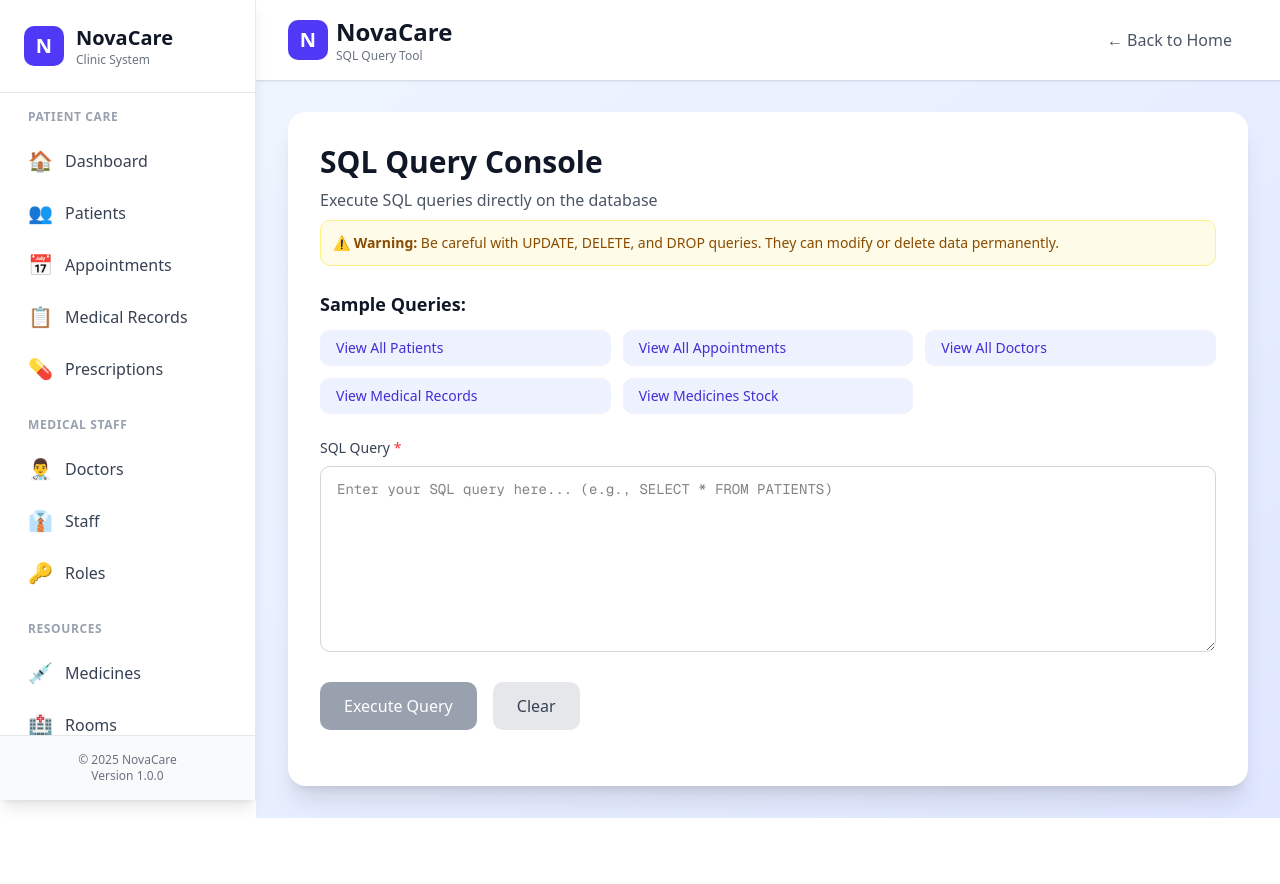
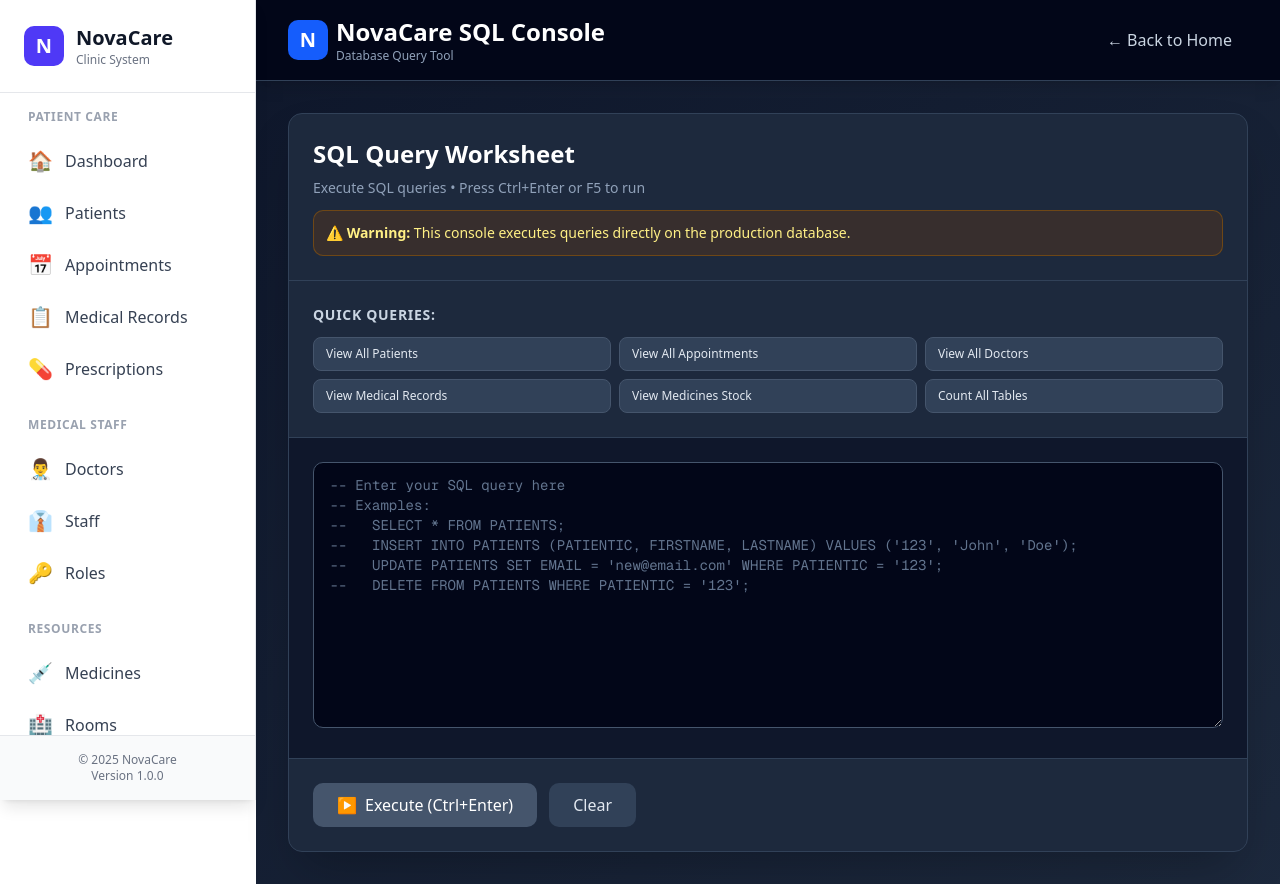
Before and after one commit to f4hmyy/NovaCare-master, a Next.js app: page /sqlquery in a window 1280 px wide. Before the commit the page ends 818 px from the top, so only its background shows below. Built offline with nearby package versions, Linux system fonts and the light colour scheme.

Commit message:
query page

```diff
--- a/app/sqlquery/page.tsx
+++ b/app/sqlquery/page.tsx
@@ -7,6 +7,8 @@ interface QueryResult {
   columns: string[];
   rows: any[];
   rowCount: number;
+  rowsAffected?: number;
+  queryType?: string;
 }
 
 export default function SQLQuery() {
@@ -14,6 +16,7 @@ export default function SQLQuery() {
   const [result, setResult] = useState<QueryResult | null>(null);
   const [loading, setLoading] = useState(false);
   const [error, setError] = useState("");
+  const [executionTime, setExecutionTime] = useState<number>(0);
 
   const sampleQueries = [
     {
@@ -35,6 +38,10 @@ export default function SQLQuery() {
     {
       name: "View Medicines Stock",
       query: "SELECT MEDICINEID, MEDNAME, CURRENTSTOCK, MEDPRICE, MEDEXPIRYDATE FROM MEDICINE ORDER BY CURRENTSTOCK ASC"
+    },
+    {
+      name: "Count All Tables",
+      query: "SELECT 'PATIENTS' as TABLE_NAME, COUNT(*) as ROW_COUNT FROM PATIENTS UNION ALL SELECT 'APPOINTMENTS', COUNT(*) FROM APPOINTMENTS UNION ALL SELECT 'DOCTORS', COUNT(*) FROM DOCTORS UNION ALL SELECT 'MEDICINE', COUNT(*) FROM MEDICINE"
     }
   ];
 
@@ -47,6 +54,7 @@ export default function SQLQuery() {
     setLoading(true);
     setError("");
     setResult(null);
+    const startTime = performance.now();
 
     try {
       const response = await fetch("http://localhost:5000/api/query", {
@@ -58,12 +66,16 @@ export default function SQLQuery() {
       });
 
       const data = await response.json();
+      const endTime = performance.now();
+      setExecutionTime(endTime - startTime);
 
       if (data.success) {
         setResult({
           columns: data.columns || [],
           rows: data.rows || [],
           rowCount: data.rowCount || 0,
+          rowsAffected: data.rowsAffected,
+          queryType: data.queryType
         });
       } else {
         setError(data.message || "Query execution failed");
@@ -82,53 +94,64 @@ export default function SQLQuery() {
     setError("");
   };
 
+  const handleKeyDown = (e: React.KeyboardEvent<HTMLTextAreaElement>) => {
+    if ((e.ctrlKey && e.key === 'Enter') || e.key === 'F5') {
+      e.preventDefault();
+      executeQuery();
+    }
+  };
+
+  const formatValue = (value: any) => {
+    if (value === null || value === undefined) {
+      return <span className="text-gray-400 italic">NULL</span>;
+    }
+    if (typeof value === 'string' && value.length > 100) {
+      return <span className="text-xs">{value}</span>;
+    }
+    return String(value);
+  };
+
   return (
-    <div className="min-h-screen bg-gradient-to-br from-blue-50 to-indigo-100">
-      {/* Header */}
-      <header className="bg-white shadow-sm">
+    <div className="min-h-screen bg-gradient-to-br from-slate-900 to-slate-800 text-white">
+      <header className="bg-slate-950 shadow-lg border-b border-slate-700">
         <nav className="max-w-7xl mx-auto px-4 sm:px-6 lg:px-8 py-4">
           <div className="flex justify-between items-center">
             <Link href="/" className="flex items-center space-x-2">
-              <div className="w-10 h-10 bg-indigo-600 rounded-lg flex items-center justify-center">
+              <div className="w-10 h-10 bg-blue-600 rounded-lg flex items-center justify-center">
                 <span className="text-white font-bold text-xl">N</span>
               </div>
               <div>
-                <h1 className="text-2xl font-bold text-gray-900">NovaCare</h1>
-                <p className="text-xs text-gray-500">SQL Query Tool</p>
+                <h1 className="text-2xl font-bold text-white">NovaCare SQL Console</h1>
+                <p className="text-xs text-slate-400">Database Query Tool</p>
               </div>
             </Link>
-            <Link
-              href="/"
-              className="px-4 py-2 text-gray-600 hover:text-gray-900"
-            >
+            <Link href="/" className="px-4 py-2 text-slate-300 hover:text-white transition">
               ← Back to Home
             </Link>
           </div>
         </nav>
       </header>
 
-      {/* Main Content */}
       <main className="max-w-7xl mx-auto px-4 sm:px-6 lg:px-8 py-8">
-        <div className="bg-white rounded-2xl shadow-xl p-8">
-          <div className="mb-6">
-            <h2 className="text-3xl font-bold text-gray-900 mb-2">SQL Query Console</h2>
-            <p className="text-gray-600">Execute SQL queries directly on the database</p>
-            <div className="mt-2 p-3 bg-yellow-50 border border-yellow-200 rounded-lg">
-              <p className="text-sm text-yellow-800">
-                ⚠️ <strong>Warning:</strong> Be careful with UPDATE, DELETE, and DROP queries. They can modify or delete data permanently.
+        <div className="bg-slate-800 rounded-xl shadow-2xl border border-slate-700">
+          <div className="p-6 border-b border-slate-700">
+            <h2 className="text-2xl font-bold text-white mb-2">SQL Query Worksheet</h2>
+            <p className="text-slate-400 text-sm">Execute SQL queries • Press Ctrl+Enter or F5 to run</p>
+            <div className="mt-3 p-3 bg-yellow-900/30 border border-yellow-700/50 rounded-lg">
+              <p className="text-sm text-yellow-200">
+                ⚠️ <strong>Warning:</strong> This console executes queries directly on the production database.
               </p>
             </div>
           </div>
 
-          {/* Sample Queries */}
-          <div className="mb-6">
-            <h3 className="text-lg font-semibold text-gray-900 mb-3">Sample Queries:</h3>
-            <div className="grid grid-cols-1 md:grid-cols-2 lg:grid-cols-3 gap-3">
+          <div className="p-6 border-b border-slate-700 bg-slate-850">
+            <h3 className="text-sm font-semibold text-slate-300 mb-3 uppercase tracking-wider">Quick Queries:</h3>
+            <div className="grid grid-cols-1 md:grid-cols-2 lg:grid-cols-3 gap-2">
               {sampleQueries.map((sample, index) => (
                 <button
                   key={index}
                   onClick={() => loadSampleQuery(sample.query)}
-                  className="px-4 py-2 bg-indigo-50 text-indigo-700 rounded-lg hover:bg-indigo-100 text-sm font-medium transition-colors text-left"
+                  className="px-3 py-2 bg-slate-700 text-slate-200 rounded-md hover:bg-slate-600 text-xs font-medium transition-colors text-left border border-slate-600"
                 >
                   {sample.name}
                 </button>
@@ -136,28 +159,40 @@ export default function SQLQuery() {
             </div>
           </div>
 
-          {/* Query Input */}
-          <div className="mb-6">
-            <label className="block text-sm font-medium text-gray-700 mb-2">
-              SQL Query <span className="text-red-500">*</span>
-            </label>
+          <div className="p-6 bg-slate-900">
             <textarea
               value={query}
               onChange={(e) => setQuery(e.target.value)}
-              placeholder="Enter your SQL query here... (e.g., SELECT * FROM PATIENTS)"
-              rows={8}
-              className="w-full px-4 py-3 border border-gray-300 rounded-lg focus:ring-2 focus:ring-indigo-500 focus:border-indigo-500 font-mono text-sm"
+              onKeyDown={handleKeyDown}
+              placeholder="-- Enter your SQL query here
+-- Examples:
+--   SELECT * FROM PATIENTS;
+--   INSERT INTO PATIENTS (PATIENTIC, FIRSTNAME, LASTNAME) VALUES ('123', 'John', 'Doe');
+--   UPDATE PATIENTS SET EMAIL = 'new@email.com' WHERE PATIENTIC = '123';
+--   DELETE FROM PATIENTS WHERE PATIENTIC = '123';"
+              rows={12}
+              className="w-full px-4 py-3 bg-slate-950 border border-slate-600 rounded-lg focus:ring-2 focus:ring-blue-500 focus:border-blue-500 font-mono text-sm text-slate-100 placeholder-slate-500"
+              spellCheck={false}
             />
           </div>
 
-          {/* Execute Button */}
-          <div className="flex gap-4 mb-6">
+          <div className="flex gap-3 p-6 bg-slate-850 border-t border-slate-700">
             <button
               onClick={executeQuery}
               disabled={loading || !query.trim()}
-              className="px-6 py-3 bg-indigo-600 text-white rounded-lg hover:bg-indigo-700 disabled:bg-gray-400 disabled:cursor-not-allowed font-medium transition-colors"
+              className="px-6 py-2.5 bg-blue-600 text-white rounded-lg hover:bg-blue-700 disabled:bg-slate-600 disabled:cursor-not-allowed font-medium transition-colors flex items-center gap-2"
             >
-              {loading ? "Executing..." : "Execute Query"}
+              {loading ? (
+                <>
+                  <span className="animate-spin">⏳</span>
+                  Executing...
+                </>
+              ) : (
+                <>
+                  <span>▶</span>
+                  Execute (Ctrl+Enter)
+                </>
+              )}
             </button>
             <button
               onClick={() => {
@@ -165,54 +200,67 @@ export default function SQLQuery() {
                 setResult(null);
                 setError("");
               }}
-              className="px-6 py-3 bg-gray-200 text-gray-700 rounded-lg hover:bg-gray-300 font-medium transition-colors"
+              className="px-6 py-2.5 bg-slate-700 text-slate-200 rounded-lg hover:bg-slate-600 font-medium transition-colors"
             >
               Clear
             </button>
           </div>
 
-          {/* Error Message */}
           {error && (
-            <div className="mb-6 p-4 bg-red-100 text-red-800 border border-red-200 rounded-lg">
-              <strong>Error:</strong> {error}
+            <div className="mx-6 mb-6 p-4 bg-red-900/30 text-red-200 border border-red-700 rounded-lg">
+              <div className="font-semibold mb-1">❌ Error:</div>
+              <div className="text-sm font-mono">{error}</div>
             </div>
           )}
 
-          {/* Results */}
           {result && (
-            <div className="mt-6">
-              <div className="mb-4 p-4 bg-green-50 border border-green-200 rounded-lg">
-                <p className="text-green-800 font-medium">
-                  ✓ Query executed successfully! ({result.rowCount} rows returned)
-                </p>
+            <div className="p-6 border-t border-slate-700">
+              <div className="mb-4 p-4 bg-green-900/30 border border-green-700 rounded-lg flex justify-between items-center">
+                <div>
+                  <p className="text-green-200 font-medium">✓ Query executed successfully</p>
+                  <p className="text-xs text-green-300 mt-1">
+                    {result.queryType === 'SELECT' ? (
+                      `${result.rowCount} row${result.rowCount !== 1 ? 's' : ''} returned`
+                    ) : (
+                      `${result.rowsAffected || 0} row${result.rowsAffected !== 1 ? 's' : ''} affected`
+                    )}
+                  </p>
+                </div>
+                <div className="text-right text-xs text-green-300">
+                  <div>Execution time: {executionTime.toFixed(2)}ms</div>
+                </div>
               </div>
 
-              {result.rows.length > 0 ? (
-                <div className="overflow-x-auto border border-gray-200 rounded-lg">
-                  <table className="min-w-full divide-y divide-gray-200">
-                    <thead className="bg-gray-50">
+              {result.queryType === 'SELECT' && result.rows.length > 0 ? (
+                <div className="overflow-x-auto rounded-lg border border-slate-600">
+                  <table className="min-w-full divide-y divide-slate-600">
+                    <thead className="bg-slate-900">
                       <tr>
+                        <th className="px-4 py-3 text-left text-xs font-bold text-slate-300 uppercase tracking-wider bg-slate-800">
+                          #
+                        </th>
                         {result.columns.map((column, index) => (
                           <th
                             key={index}
-                            className="px-6 py-3 text-left text-xs font-medium text-gray-500 uppercase tracking-wider"
+                            className="px-4 py-3 text-left text-xs font-bold text-slate-300 uppercase tracking-wider"
                           >
                             {column}
                           </th>
                         ))}
                       </tr>
                     </thead>
-                    <tbody className="bg-white divide-y divide-gray-200">
+                    <tbody className="bg-slate-900 divide-y divide-slate-700">
                       {result.rows.map((row, rowIndex) => (
-                        <tr key={rowIndex} className="hover:bg-gray-50">
+                        <tr key={rowIndex} className="hover:bg-slate-800 transition">
+                          <td className="px-4 py-3 whitespace-nowrap text-xs text-slate-400 font-mono bg-slate-850">
+                            {rowIndex + 1}
+                          </td>
                           {result.columns.map((column, colIndex) => (
                             <td
                               key={colIndex}
-                              className="px-6 py-4 whitespace-nowrap text-sm text-gray-900"
+                              className="px-4 py-3 text-sm text-slate-200 font-mono"
                             >
-                              {row[column] !== null && row[column] !== undefined
-                                ? String(row[column])
-                                : "NULL"}
+                              {formatValue(row[column])}
                             </td>
                           ))}
                         </tr>
@@ -220,9 +268,18 @@ export default function SQLQuery() {
                     </tbody>
                   </table>
                 </div>
+              ) : result.queryType === 'SELECT' ? (
+                <div className="p-8 text-center text-slate-400 border border-slate-600 rounded-lg bg-slate-900">
+                  Query executed successfully but returned no rows.
+                </div>
               ) : (
-                <div className="p-8 text-center text-gray-500 border border-gray-200 rounded-lg">
-                  Query executed successfully but returned no rows.
+                <div className="p-6 text-center text-slate-300 border border-slate-600 rounded-lg bg-slate-900">
+                  <div className="text-lg font-semibold mb-2">
+                    {result.queryType} operation completed
+                  </div>
+                  <div className="text-sm text-slate-400">
+                    {result.rowsAffected || 0} row(s) affected
+                  </div>
                 </div>
               )}
             </div>
```
Also changed, not shown: 1 other file (tests, documents, lock files or other folders).
